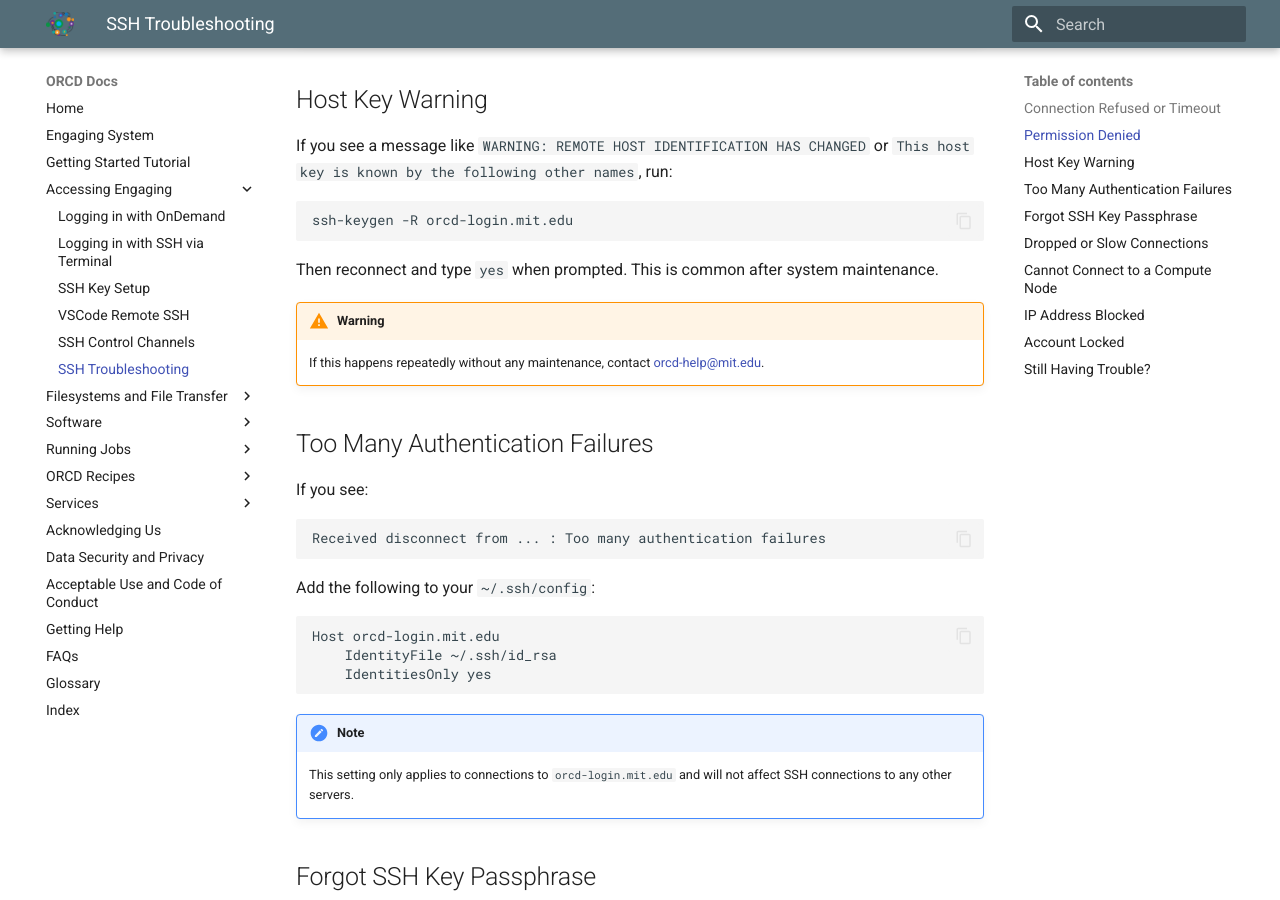
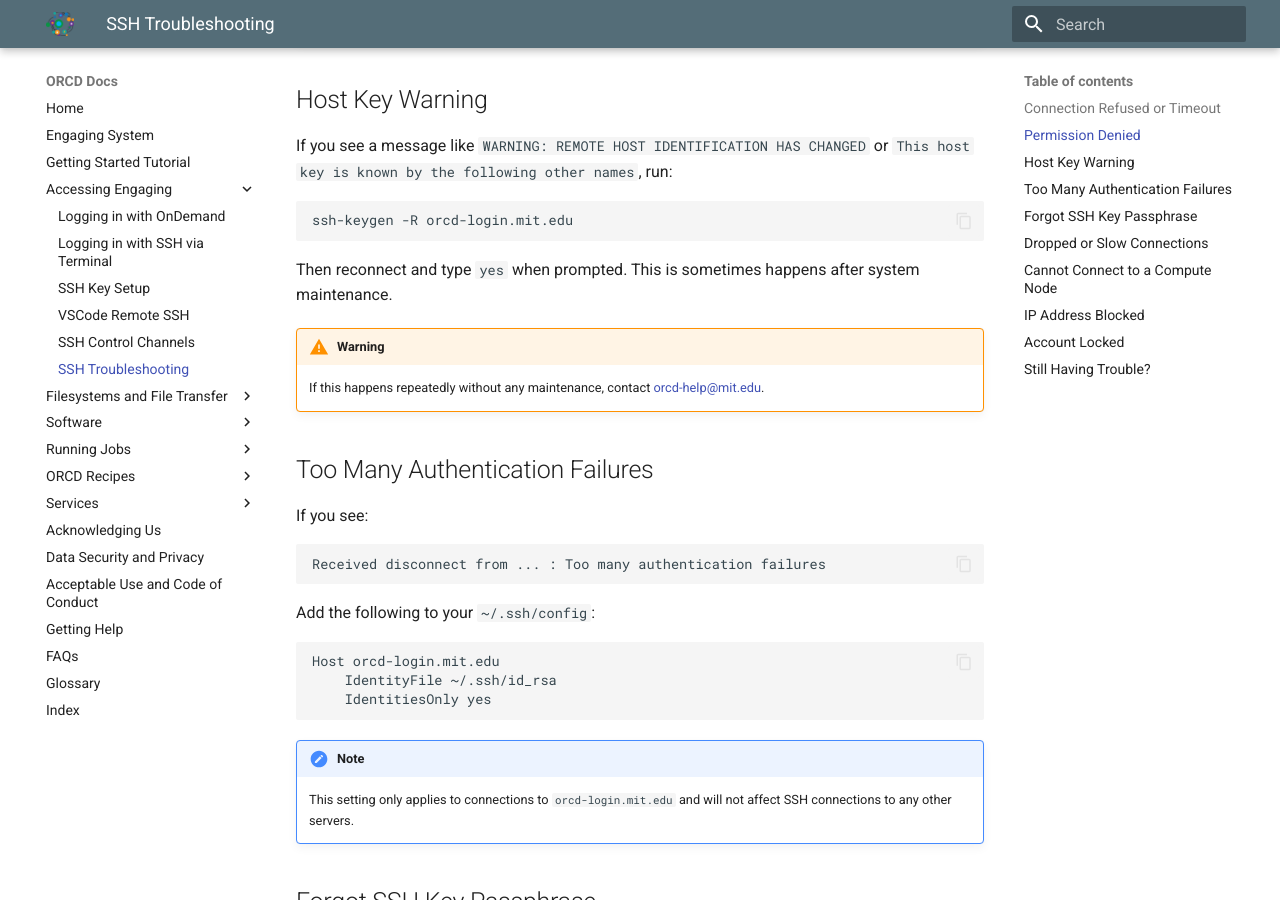
Before and after one commit to mit-orcd/orcd-docs-edit, an MkDocs documentation site: the page built from docs/accessing-orcd/ssh-troubleshooting.md, in a window 1280 px wide and 900 px high, scrolled down 756 px. Built offline with MkDocs 1.6.1 and Material for MkDocs 9.7.7, drawn with Linux system fonts in a browser that asks for light colours.

Commit message:
Update docs/accessing-orcd/ssh-troubleshooting.md
Co-authored-by: Lauren Milechin <13963460+lmilechin@users.noreply.github.com>

````diff
--- a/docs/accessing-orcd/ssh-troubleshooting.md
+++ b/docs/accessing-orcd/ssh-troubleshooting.md
@@ -37,7 +37,7 @@
 ```bash
 ssh-keygen -R orcd-login.mit.edu
 ```
-Then reconnect and type `yes` when prompted. This is common after system maintenance.
+Then reconnect and type `yes` when prompted. This is sometimes happens after system maintenance.
 
 !!! warning
     If this happens repeatedly without any maintenance, contact [orcd-help@mit.edu](mailto:orcd-help@mit.edu).
````
